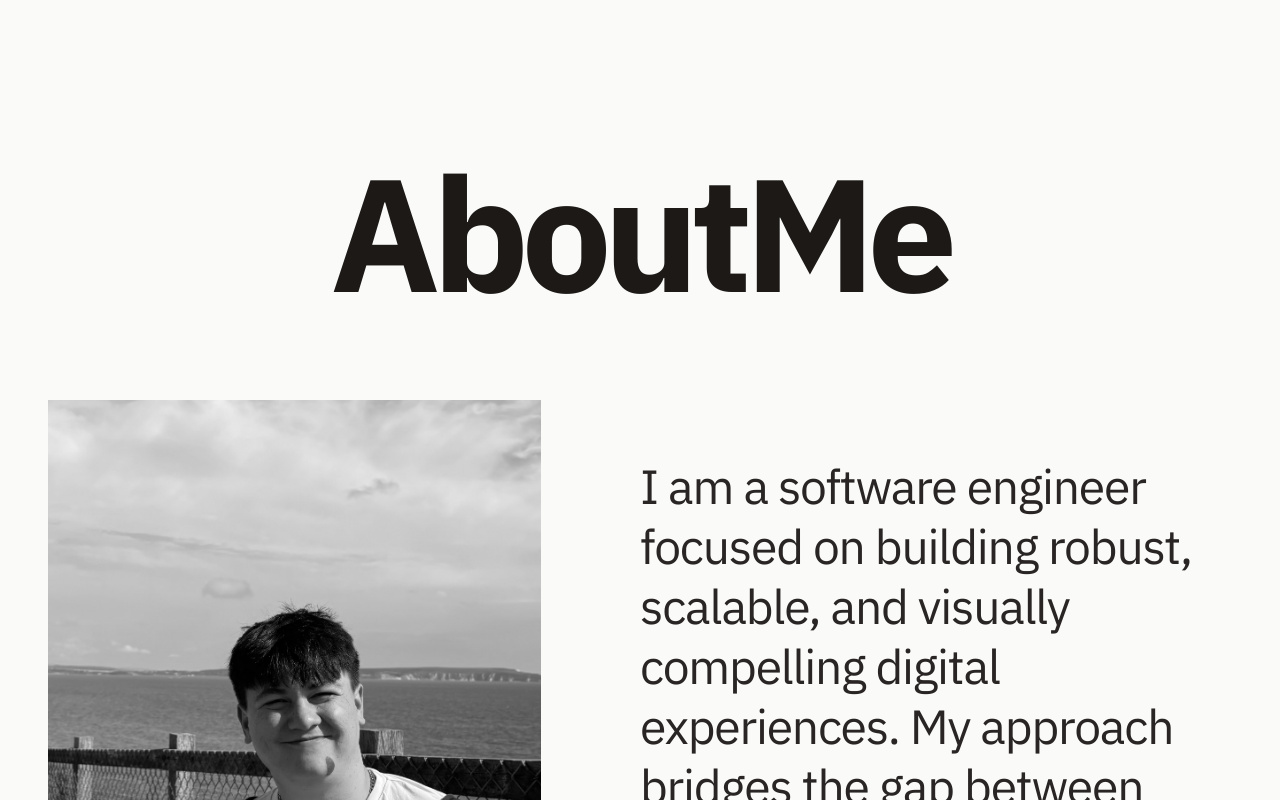
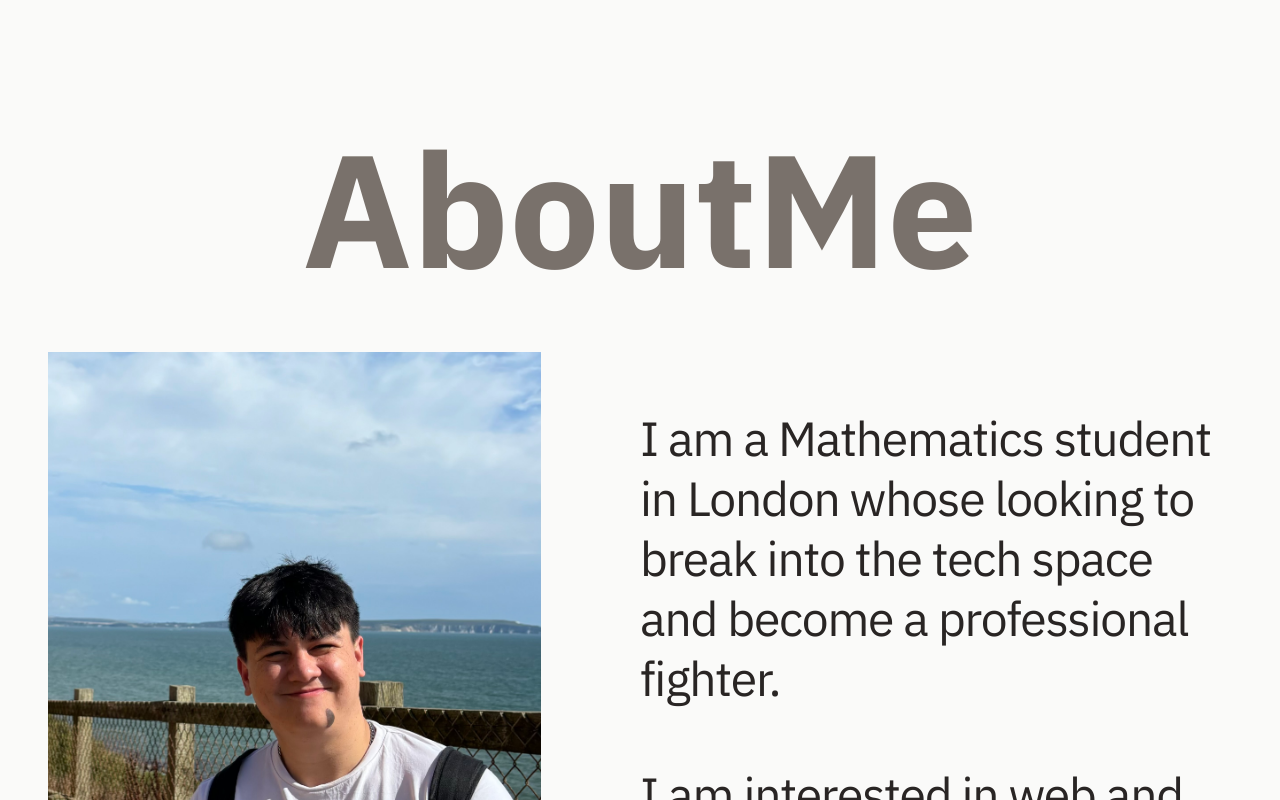
Before and after one commit to ToadBoyChen/new_portfolio, a Next.js app: page /about in a window 1280 px wide. Built offline with nearby package versions, Linux system fonts and the light colour scheme.

Commit message:
about me finished?

```diff
--- a/app/about/page.tsx
+++ b/app/about/page.tsx
@@ -6,9 +6,8 @@ import { animated, useInView, useTrail } from "@react-spring/web";
 import { useMemo } from "react";
 
 const bioParagraphs = [
-    "I am a software engineer focused on building robust, scalable, and visually compelling digital experiences. My approach bridges the gap between complex technical requirements and intuitive user design.",
-    "With a foundation in modern web technologies, I specialize in creating fluid architectures that prioritize performance without sacrificing aesthetic integrity.",
-    "When I'm not writing code, I'm exploring new frameworks, optimizing build pipelines, or dissecting the mechanics of well-designed interactive media."
+    "I am a Mathematics student in London whose looking to break into the tech space and become a professional fighter.",
+    "I am interested in web and app development, hence I am currently freelancing to build up a reputable portfolio.",
 ];
 
 export default function AboutMe() {
@@ -23,38 +22,37 @@ export default function AboutMe() {
     }), [inView]);
 
     return (
-        // FIX 1: Removed 'flex flex-col items-center' to let the inner max-w containers strictly center themselves
         <main className="bg-stone-50 min-h-screen text-stone-900 selection:bg-stone-900 selection:text-stone-50 overflow-hidden block">
 
             <div className="w-full max-w-screen-2xl mx-auto px-4 sm:px-6 md:px-12 pt-32 pb-16">
-                <div className="py-8 text-6xl sm:text-7xl md:text-8xl lg:text-[10rem] font-black leading-[0.9] tracking-tighter break-words max-w-full">
+                <div className="w-full flex text-[10vh] md:text-[20vh] font-black leading-none text-stone-500">
                     <IntroText
                         text="About Me"
-                        direction="left"
+                        direction="right"
                         spacing={false}
                     />
+
                 </div>
             </div>
 
             <div className="w-full max-w-screen-2xl mx-auto px-4 sm:px-6 md:px-12 pb-32">
-                {/* FIX 2: Re-spaced the grid columns so the left and right visually balance out */}
                 <div className="grid grid-cols-1 lg:grid-cols-12 gap-16 lg:gap-0 items-start">
 
-                    <div className="lg:col-span-5 w-full relative aspect-[3/4] bg-stone-200 overflow-hidden">
+                    <div className="lg:col-span-5 w-full relative aspect-3/4 bg-stone-200 overflow-hidden">
                         <Image
                             src="/me/me.jpg"
                             alt="Portrait"
                             fill
                             priority
-                            sizes="(max-width: 1024px) 100vw, 50vw"
-                            className="object-cover grayscale"
+                            sizes="(max-width: 824px) 100vw, 50vw"
+                            className="object-cover"
                         />
                     </div>
 
                     <div ref={ref} className="lg:col-span-6 lg:col-start-7 flex flex-col gap-10 lg:pt-12">
                         {trail.map((style, i) => (
                             <animated.div key={i} style={style} className="w-full py-2">
-                                <p className="text-stone-800 text-3xl md:text-4xl lg:text-5xl leading-tight tracking-tight font-normal break-words">
+                                <p className="text-stone-800 text-3xl md:text-4xl lg:text-5xl leading-tight tracking-tight font-normal wrap-break-word">
                                     {bioParagraphs[i]}
                                 </p>
                             </animated.div>
@@ -73,16 +71,14 @@ export default function AboutMe() {
                                 <span className="text-sm font-mono font-bold tracking-widest text-stone-500 uppercase">
                                     Contact
                                 </span>
-                                <a
-                                    href="mailto:hello@example.com"
+                                <span
                                     className="text-2xl font-bold tracking-tight text-stone-900 hover:text-stone-500 transition-colors"
                                 >
-                                    hello@example.com
-                                </a>
+                                    toby.chen1337@outlook.com
+                                </span>
                             </div>
                         </div>
                     </div>
-
                 </div>
             </div>
         </main>
```
